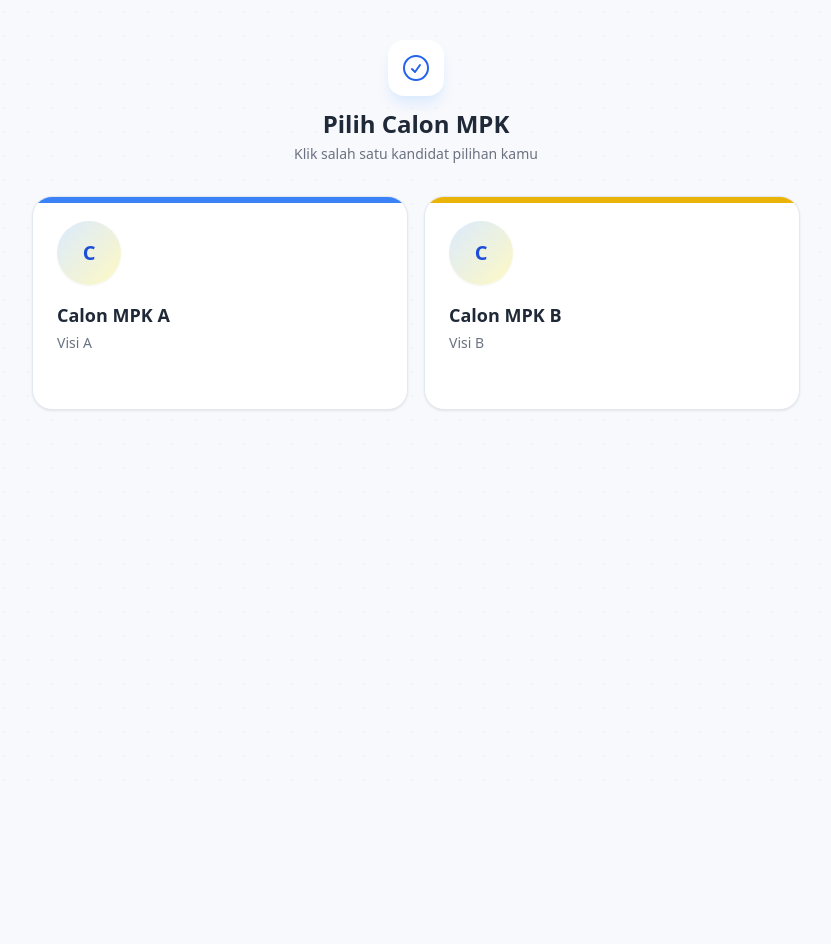
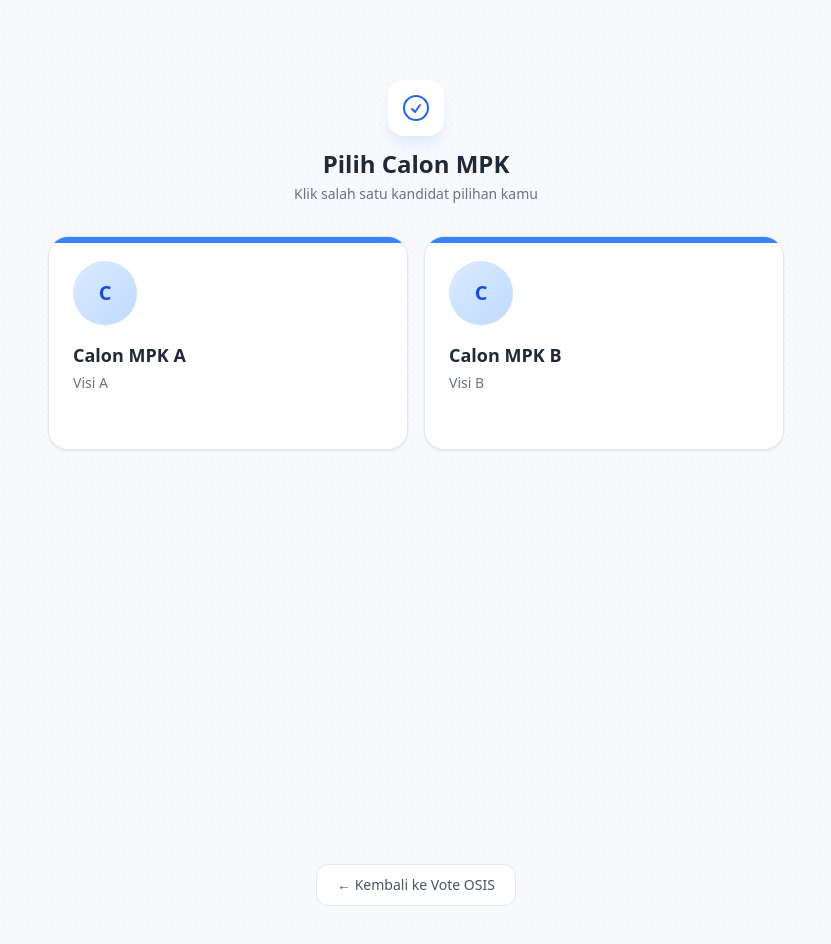
Before and after one commit to rezagiovanni/avi-vote, a Next.js app: page /vote/mpk in a window 1280 px wide. Shown: the whole page, without its empty margins (224-1055 px from the left). Before the commit the page ends 800 px from the top, so only its background shows below. Built offline with nearby package versions, Linux system fonts and the light colour scheme.

Commit message:
fix: body+body submit, back buttons, blue-only buttons, in-page notif

```diff
--- a/components/CandidateCard.tsx
+++ b/components/CandidateCard.tsx
@@ -33,10 +33,10 @@ export default function CandidateCard({ label, candidates, onSubmit }: Props) {
               style={{ animationDelay: `${idx * 0.1}s` }}
             >
               {/* top accent bar */}
-              <div className={`absolute left-0 top-0 h-1.5 w-full ${idx === 0 ? "bg-blue-500" : "bg-yellow-500"}`} />
+              <div className={`absolute left-0 top-0 h-1.5 w-full bg-blue-500`} />
 
               {/* avatar */}
-              <div className="relative mb-4 flex h-16 w-16 items-center justify-center rounded-full bg-gradient-to-br from-blue-100 to-yellow-100 text-xl font-bold text-blue-700 shadow-sm">
+              <div className="relative mb-4 flex h-16 w-16 items-center justify-center rounded-full bg-gradient-to-br from-blue-100 to-blue-200 text-xl font-bold text-blue-700 shadow-sm">
                 {c.name.charAt(0)}
               </div>
 
--- a/components/Header.tsx
+++ b/components/Header.tsx
@@ -6,7 +6,7 @@ export default function Header({ active }: { active: "profile" | "vote" }) {
     <header className="sticky top-0 z-50 border-b border-gray-200 bg-white/80 backdrop-blur-xl">
       <div className="mx-auto flex max-w-4xl items-center justify-between px-4 py-3">
         <Link href="/profile" className="flex items-center gap-2 text-sm font-semibold text-gray-700">
-          <div className="flex h-8 w-8 items-center justify-center rounded-lg bg-gradient-to-br from-blue-600 to-yellow-500 text-[10px] font-bold text-white">
+          <div className="flex h-8 w-8 items-center justify-center rounded-lg bg-blue-600 text-[10px] font-bold text-white">
             AL
           </div>
           <span className="hidden sm:inline">Avicenna Voting</span>
@@ -27,7 +27,7 @@ export default function Header({ active }: { active: "profile" | "vote" }) {
             href="/vote/osis"
             className={`rounded-lg px-3 py-1.5 text-sm font-medium transition ${
               active === "vote"
-                ? "bg-gradient-to-r from-blue-600 to-yellow-500 text-white shadow-sm"
+                ? "bg-blue-600 text-white shadow-sm"
                 : "text-gray-500 hover:bg-gray-100 hover:text-gray-700"
             }`}
           >
--- a/pages/api/vote/submit.ts
+++ b/pages/api/vote/submit.ts
@@ -7,8 +7,9 @@ export default async function handler(
 ) {
   if (req.method !== "POST") return res.status(405).end();
 
-  const osis_vote = req.cookies?.osis_vote;
-  const mpk_vote = req.cookies?.mpk_vote;
+  const { osis_vote: bodyOsis, mpk_vote: bodyMpk } = req.body as { osis_vote?: string; mpk_vote?: string };
+  const osis_vote = bodyOsis || req.cookies?.osis_vote;
+  const mpk_vote = bodyMpk || req.cookies?.mpk_vote;
 
   const token = req.cookies?.voter_token;
   if (!token) return res.status(401).json({ error: "Belum login" });
--- a/pages/index.tsx
+++ b/pages/index.tsx
@@ -81,7 +81,7 @@ export default function Home() {
             <button
               type="submit"
               disabled={loading}
-              className="w-full rounded-xl bg-gradient-to-r from-blue-600 to-yellow-500 py-3 text-sm font-semibold text-white shadow-lg transition hover:from-blue-700 hover:to-yellow-600 hover:shadow-blue-200/50 disabled:opacity-60"
+              className="w-full rounded-xl bg-blue-600 py-3 text-sm font-semibold text-white shadow-lg transition hover:bg-blue-700 hover:shadow-blue-200/50 disabled:opacity-60"
             >
               {loading ? "Memproses..." : "Masuk"}
             </button>
--- a/pages/vote/confirm.tsx
+++ b/pages/vote/confirm.tsx
@@ -8,9 +8,12 @@ function getCookie(name: string) {
 
 export default function Confirm() {
   const router = useRouter();
+  const [osisRaw, setOsisRaw] = useState("");
+  const [mpkRaw, setMpkRaw] = useState("");
   const [osis, setOsis] = useState("");
   const [mpk, setMpk] = useState("");
   const [submitting, setSubmitting] = useState(false);
+  const [notif, setNotif] = useState<{ type: "error" | "success"; msg: string } | null>(null);
 
   useEffect(() => {
     const o = getCookie("osis_vote");
@@ -19,20 +22,29 @@ export default function Confirm() {
       router.push("/vote/osis");
       return;
     }
+    setOsisRaw(o);
+    setMpkRaw(m);
     setOsis(o === "osis_a" ? "Calon OSIS A" : "Calon OSIS B");
     setMpk(m === "mpk_a" ? "Calon MPK A" : "Calon MPK B");
   }, []);
 
   async function submit() {
     setSubmitting(true);
-    const res = await fetch("/api/vote/submit", { method: "POST" });
+    setNotif(null);
+
+    const res = await fetch("/api/vote/submit", {
+      method: "POST",
+      headers: { "Content-Type": "application/json" },
+      body: JSON.stringify({ osis_vote: osisRaw, mpk_vote: mpkRaw }),
+    });
+
     if (res.ok) {
       document.cookie = "osis_vote=; path=/; max-age=0";
       document.cookie = "mpk_vote=; path=/; max-age=0";
       router.push("/vote/done");
     } else {
       const data = await res.json();
-      alert(data.error || "Gagal menyimpan");
+      setNotif({ type: "error", msg: data.error || "Gagal menyimpan" });
       setSubmitting(false);
     }
   }
@@ -41,7 +53,7 @@ export default function Confirm() {
     <main className="flex min-h-screen items-center justify-center bg-dots px-4">
       <div className="relative w-full max-w-lg">
         <div className="pointer-events-none absolute -right-16 -top-16 h-48 w-48 animate-float rounded-full bg-blue-100/60 blur-3xl" />
-        <div className="pointer-events-none absolute -bottom-20 -left-20 h-64 w-64 animate-pulse-soft rounded-full bg-yellow-100/60 blur-3xl" />
+        <div className="pointer-events-none absolute -bottom-20 -left-20 h-64 w-64 animate-pulse-soft rounded-full bg-blue-100/60 blur-3xl" />
 
         <div className="glass animate-slide-up relative z-10 p-8">
           <div className="mb-6 text-center">
@@ -50,17 +62,25 @@ export default function Confirm() {
                 <path strokeLinecap="round" strokeLinejoin="round" d="M9 12.75L11.25 15 15 9.75M21 12a9 9 0 11-18 0 9 9 0 0118 0z" />
               </svg>
             </div>
-            <h1 className="text-2xl font-bold txt-gradient">Konfirmasi Pilihan</h1>
+            <h1 className="text-2xl font-bold text-gray-800">Konfirmasi Pilihan</h1>
             <p className="mt-1 text-sm text-gray-500">Pastikan pilihanmu sudah benar sebelum submit</p>
           </div>
+
+          {notif && (
+            <div className={`mb-4 rounded-xl border px-4 py-3 text-sm ${
+              notif.type === "error" ? "border-red-200 bg-red-50 text-red-600" : "border-green-200 bg-green-50 text-green-600"
+            }`}>
+              {notif.msg}
+            </div>
+          )}
 
           <div className="space-y-4">
             <div className="rounded-xl border border-blue-200 bg-blue-50 p-4">
               <p className="text-xs font-medium text-blue-600">OSIS</p>
               <p className="mt-1 text-lg font-semibold text-gray-800">{osis}</p>
             </div>
-            <div className="rounded-xl border border-yellow-200 bg-yellow-50 p-4">
-              <p className="text-xs font-medium text-yellow-700">MPK</p>
+            <div className="rounded-xl border border-blue-200 bg-blue-50 p-4">
+              <p className="text-xs font-medium text-blue-600">MPK</p>
               <p className="mt-1 text-lg font-semibold text-gray-800">{mpk}</p>
             </div>
           </div>
@@ -68,11 +88,19 @@ export default function Confirm() {
           <button
             disabled={submitting}
             onClick={submit}
-            className="mt-6 w-full rounded-xl bg-gradient-to-r from-blue-600 to-yellow-500 py-3.5 text-sm font-semibold text-white shadow-lg transition hover:from-blue-700 hover:to-yellow-600 hover:shadow-blue-200/50 disabled:opacity-60"
+            className="mt-6 w-full rounded-xl bg-blue-600 py-3.5 text-sm font-semibold text-white shadow-lg transition hover:bg-blue-700 hover:shadow-blue-200/50 disabled:opacity-60"
           >
             {submitting ? "Mengirim..." : "Submit & Kunci Pilihan"}
           </button>
-          <p className="mt-3 text-center text-xs text-gray-400">
+
+          <button
+            onClick={() => router.push("/vote/mpk")}
+            className="mt-3 w-full rounded-xl border border-gray-200 bg-white py-3 text-sm font-medium text-gray-600 transition hover:bg-gray-50"
+          >
+            ← Kembali ke Vote MPK
+          </button>
+
+          <p className="mt-4 text-center text-xs text-gray-400">
             Setelah submit, pilihan tidak bisa diganti lagi
           </p>
         </div>
--- a/pages/vote/mpk.tsx
+++ b/pages/vote/mpk.tsx
@@ -1,4 +1,5 @@
 import CandidateCard from "@/components/CandidateCard";
+import { useRouter } from "next/router";
 
 const MPK_CANDIDATES = [
   { id: "mpk_a", name: "Calon MPK A", visi: "Visi A" },
@@ -6,7 +7,10 @@ const MPK_CANDIDATES = [
 ];
 
 export default function VoteMPK() {
+  const router = useRouter();
   return (
+    <div className="min-h-screen bg-dots px-4 py-10">
+      <div className="mx-auto max-w-3xl">
         <CandidateCard
           label="MPK"
           candidates={MPK_CANDIDATES}
@@ -15,5 +19,15 @@ export default function VoteMPK() {
             window.location.href = "/vote/confirm";
           }}
         />
+        <div className="mt-6 text-center">
+          <button
+            onClick={() => router.push("/vote/osis")}
+            className="rounded-xl border border-gray-200 bg-white px-5 py-2.5 text-sm font-medium text-gray-600 transition hover:bg-gray-50"
+          >
+            ← Kembali ke Vote OSIS
+          </button>
+        </div>
+      </div>
+    </div>
   );
 }
```
Lines whose indentation alone changed are shown as unchanged.
